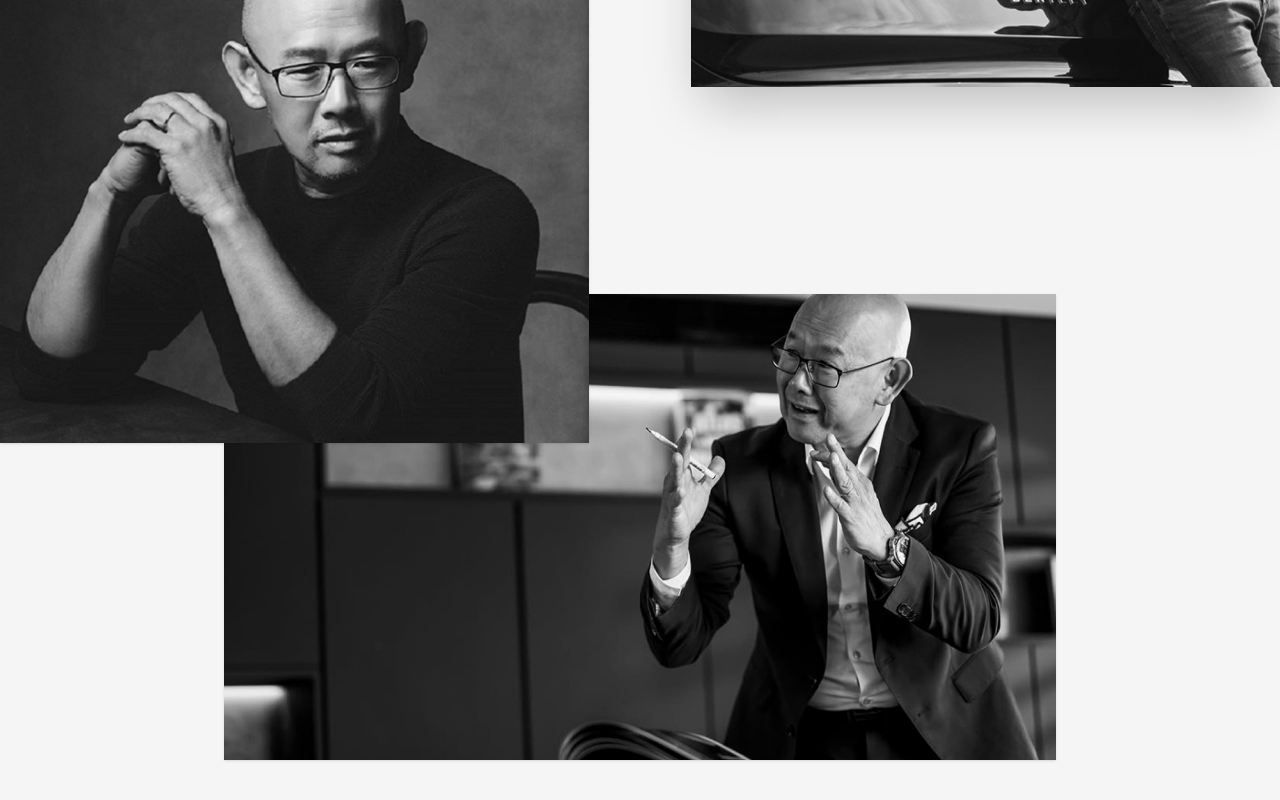
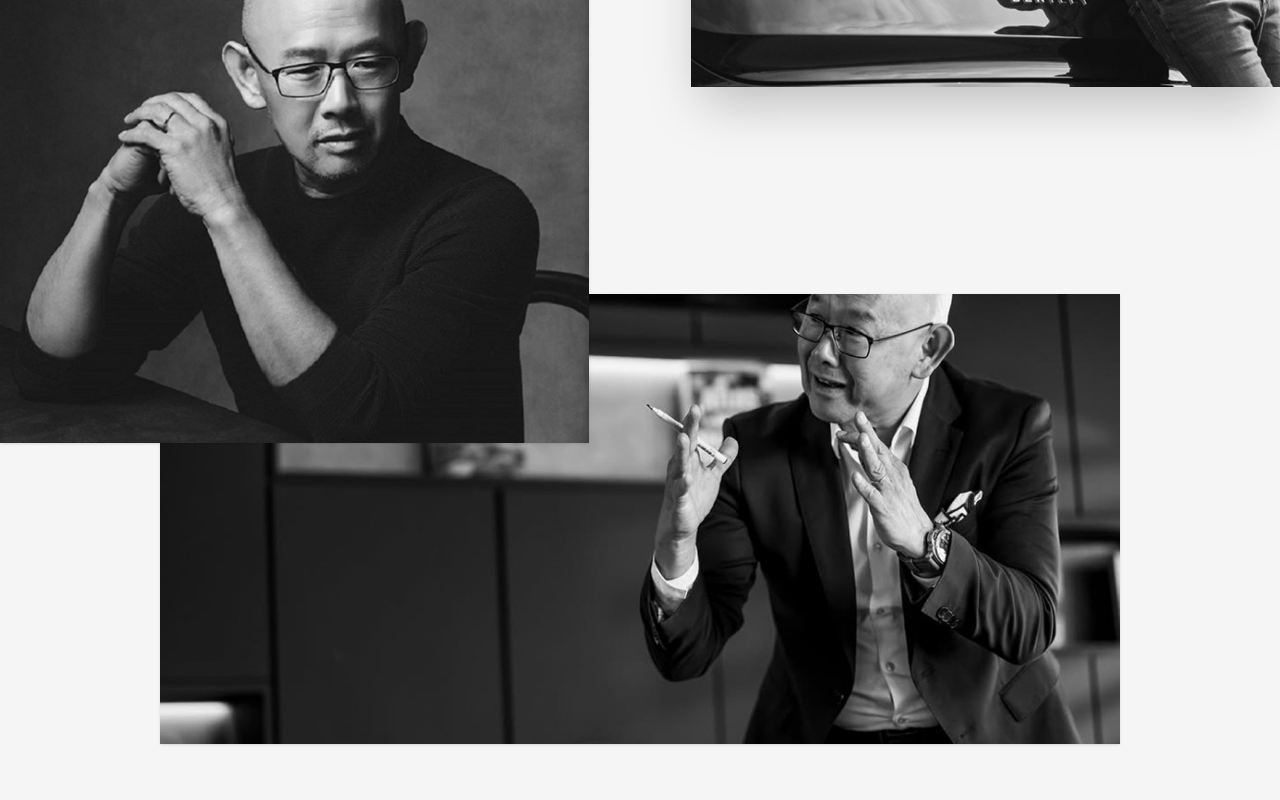
Before and after one commit to karnaufal/fai-portofolio, a Next.js app: page /about in a window 1280 px wide. Shown: the part 1994-2794 px from the top of the page. Built offline with nearby package versions, Linux system fonts and the light colour scheme.

Commit message:
feat(ui): implement cinematic ultrawide ratio for section 3 anchor image

```diff
--- a/app/about/page.tsx
+++ b/app/about/page.tsx
@@ -144,13 +144,13 @@ export default function AboutPage() {
                         />
                     </div>
 
-                    {/* 3. Gambar B&W Suit (person-3.png) — Center Bawah */}
-                    <div className="parallax-card absolute left-1/2 -translate-x-1/2 z-20 top-[52%] md:top-[43%] w-[92%] md:w-[65%] aspect-[1363/763] overflow-hidden shadow-sm">
+                    {/* 3. Gambar B&W Suit (person-3.png) — Center Bawah (Wider Landscape) */}
+                    <div className="parallax-card absolute left-1/2 -translate-x-1/2 z-20 top-[52%] md:top-[43%] w-[92%] md:w-[75%] aspect-[1600/750] overflow-hidden shadow-sm">
                         <Image
                             src="/person-3.png"
                             alt="The Signature Shot"
                             fill
-                            sizes="(max-width: 768px) 92vw, 65vw"
+                            sizes="(max-width: 768px) 92vw, 75vw"
                             className="object-cover object-center"
                         />
                     </div>
```
